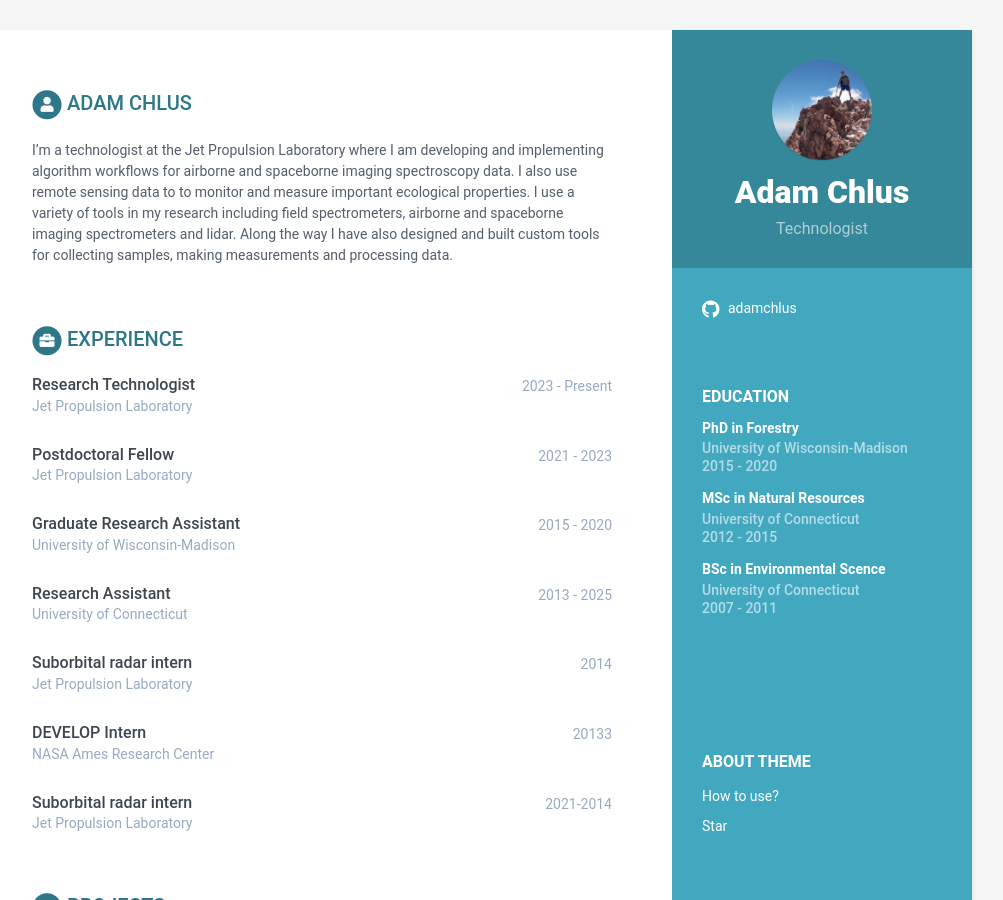
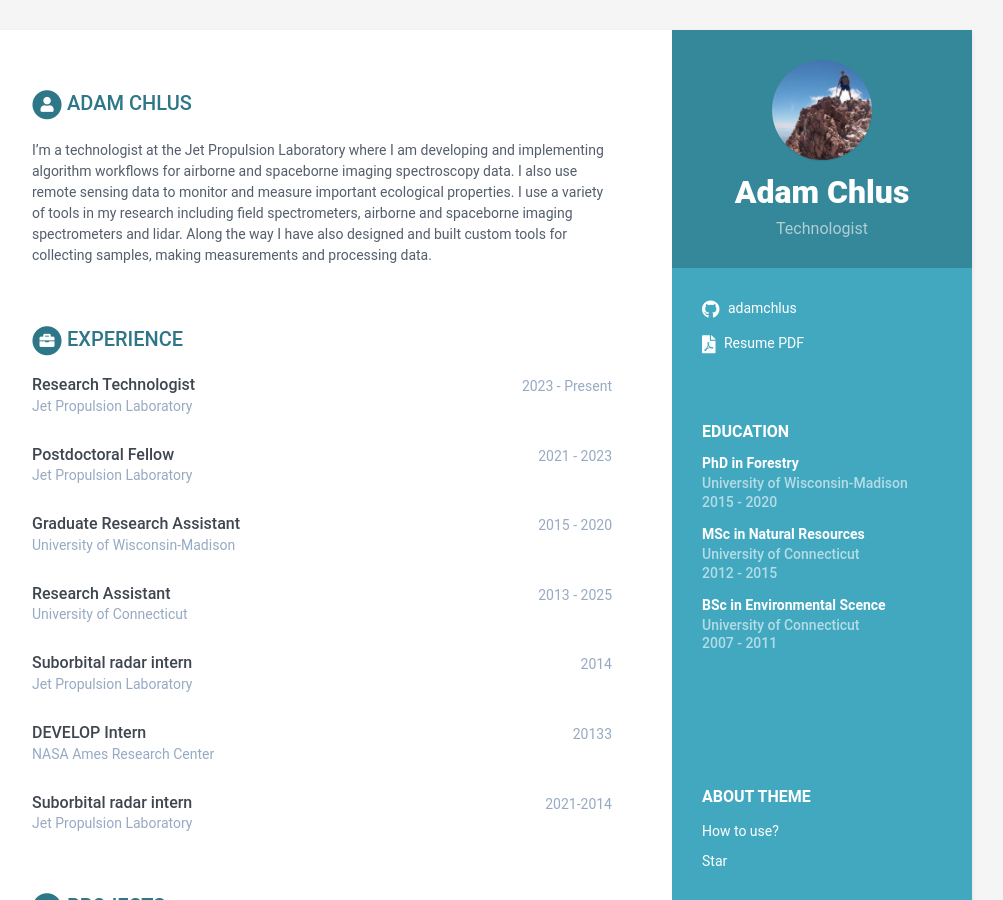
Before and after one commit to adamchlus/adamchlus.github.io, a Jekyll site: the page built from index.html, in a window 1280 px wide and 900 px high. Shown: the whole window, without its empty margins (168-1171 px from the left). Built offline with Jekyll 4.4.1, drawn with Linux system fonts in a browser that asks for light colours.

Commit message:
Added PDF CV

```diff
--- a/_data/data.yml
+++ b/_data/data.yml
@@ -27,7 +27,7 @@ sidebar:
     stack-overflow: # Number/Username, e.g. 123456/alandoe
     codewars:
     goodreads: # Number-Username, e.g. 123456-alandoe
-    pdf:
+    pdf: https://github.com/adamchlus/adamchlus.github.io/tree/master/assets/Adam_Chlus_CV_20230503.pdf
 
     interests:
       title:
@@ -46,7 +46,7 @@ career-profile:
     summary: |
       I’m a technologist at the Jet Propulsion Laboratory where I am developing and implementing algorithm workflows
       for airborne and spaceborne imaging spectroscopy data. I also use remote sensing data to
-      to monitor and measure important ecological properties. I use a variety of tools in my
+      monitor and measure important ecological properties. I use a variety of tools in my
       research including field spectrometers, airborne and spaceborne imaging spectrometers and lidar. Along the way I have also designed and built
       custom tools for collecting samples, making measurements and processing data.
 
```
Also changed, not shown: 1 other file.
